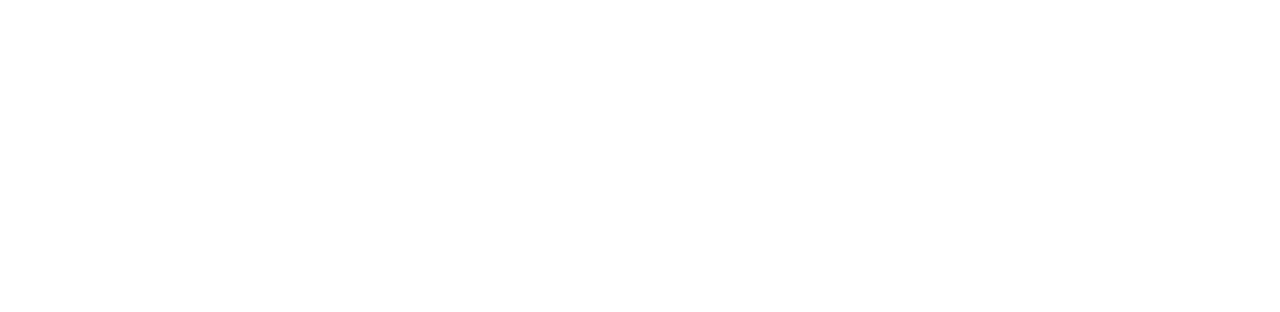
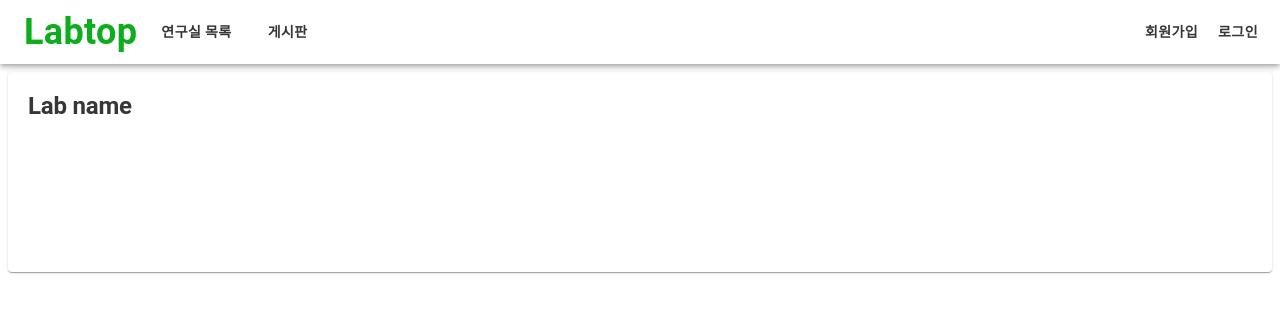
Before and after one commit to iNThon-8th-team/labtop_front, a React (Create React App) app: page /lab/1 in a window 1280 px wide. Shown: the top 312 px of the page. Built offline with nearby package versions, Linux system fonts and the light colour scheme.

Commit message:
feat: add labdetailpage

```diff
--- a/src/App.js
+++ b/src/App.js
@@ -9,6 +9,7 @@
 import BoardListPage from "./pages/BoardListPage.js";
 
 import { AxiosInterceptor } from "./api/axios.js";
+import LabDetailPage from "./pages/LabDetailPage.js";
 
 const AuthRoute = () => {
   const { isLogin } = useUserStore();
@@ -26,6 +27,8 @@
           <Route path="/auth/signup" element={<SignUpPage />} />
 
           <Route path="/lab" element={<LabListPage />} />
+
+          <Route path="/lab/:labId" element={<LabDetailPage />} />
           <Route path="/board" element={<BoardListPage />} />
 
           <Route element={<AuthRoute />}>
--- a/src/pages/Auth/LoginPage.js
+++ b/src/pages/Auth/LoginPage.js
@@ -144,7 +144,7 @@
                     </Typography>
                     <Typography
                       fontSize={"14px"}
-                      color={COLORS.plentiBlue}
+                      color={COLORS.labtopPrimary}
                       onClick={() => {
                         changeSelection(navBarEnum.SIGNUP);
                         navigate("/auth/signup");
--- a/src/pages/Auth/SignUpPage.js
+++ b/src/pages/Auth/SignUpPage.js
@@ -147,7 +147,7 @@
                     </Typography>
                     <Typography
                       fontSize={"14px"}
-                      color={COLORS.plentiBlue}
+                      color={COLORS.labtopPrimary}
                       onClick={() => {
                         changeSelection(navBarEnum.LOGIN);
                         navigate("/auth/login");
--- /dev/null
+++ b/src/pages/LabDetailPage.js
@@ -0,0 +1,17 @@
+import React, { useState, useEffect } from "react";
+
+import { Box, Card, Typography } from "@mui/material";
+import { COLORS } from "../lib/styles/theme";
+
+const LabDetailPage = () => {
+  return (
+    <Box width="100%">
+      <Card sx={{ height: "160px", padding: "20px" }}>
+        <Typography variant="h2">Lab name</Typography>
+        <Box></Box>
+      </Card>
+    </Box>
+  );
+};
+
+export default LabDetailPage;
```
